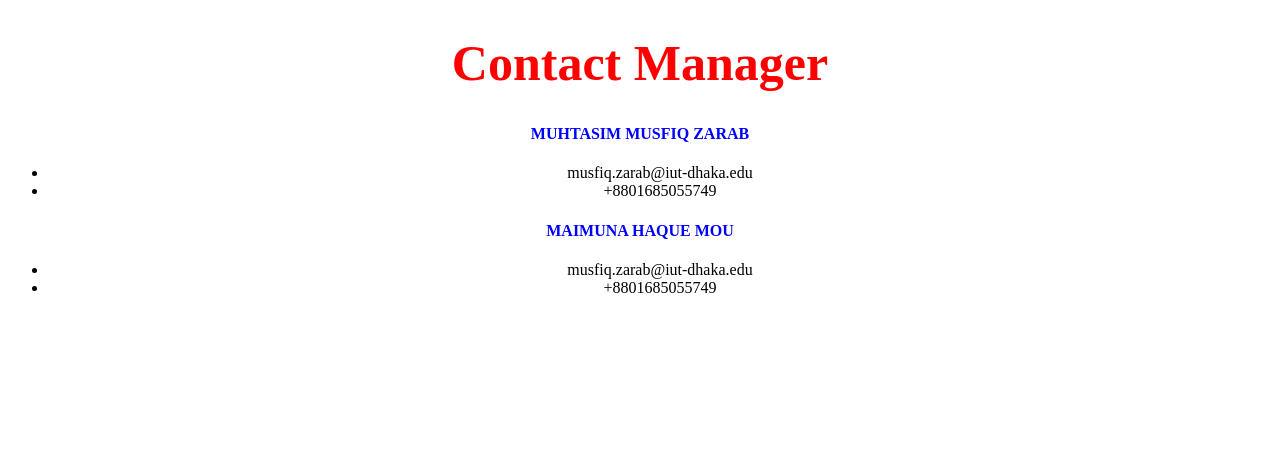
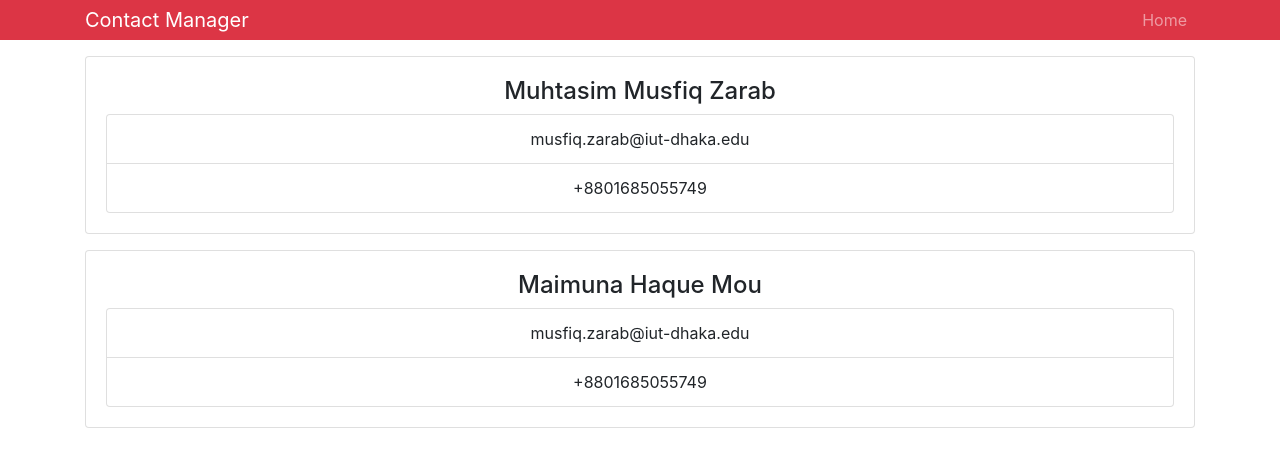
Before and after one commit to MuhtasimMusfiqZarab/Contact-Manager, a React (Create React App) app: page / in a window 1280 px wide. Shown: the top 464 px of the page. Built offline with nearby package versions, Linux system fonts and the light colour scheme.

Commit message:
adding bootstrap

```diff
--- a/package.json
+++ b/package.json
@@ -3,6 +3,7 @@
   "version": "0.1.0",
   "private": true,
   "dependencies": {
+    "bootstrap": "^4.1.3",
     "react": "^16.5.2",
     "react-dom": "^16.5.2",
     "react-scripts": "2.0.4"
--- a/src/App.js
+++ b/src/App.js
@@ -1,13 +1,16 @@
 import React, { Component } from "react";
-import "./App.css";
 import Contact from "./components/Contact";
 import Header from "./components/Header";
+
+import "bootstrap/dist/css/bootstrap.min.css";
+import "./App.css";
 
 class App extends Component {
   render() {
     return (
       <div className="App">
         <Header branding="Contact Manager" />
+        <div className="container">
           <Contact
             name="Muhtasim Musfiq Zarab"
             email="musfiq.zarab@iut-dhaka.edu"
@@ -19,6 +22,7 @@
             phone="+8801685055749"
           />
         </div>
+      </div>
     );
   }
 }
--- a/src/components/Contact.js
+++ b/src/components/Contact.js
@@ -1,17 +1,16 @@
 import React, { Component } from "react";
 import PropTypes from "prop-types";
-import "./contact.css";
 
 class Contact extends Component {
   state = {};
   render() {
     const { name, email, phone } = this.props;
     return (
-      <div>
+      <div className="card card-body mb-3">
         <h4>{this.props.name}</h4>
-        <ul>
-          <li>{email}</li>
-          <li>{phone}</li>
+        <ul className="list-group">
+          <li className="list-group-item">{email}</li>
+          <li className="list-group-item">{phone}</li>
         </ul>
       </div>
     );
--- a/src/components/Header.js
+++ b/src/components/Header.js
@@ -4,9 +4,22 @@
 const Header = props => {
   const { branding } = props;
   return (
-    <div>
-      <h1 style={headingStyle}>{props.branding}</h1>
-    </div>
+    <nav className="navbar navbar-expand-sm navbar-dark bg-danger mb-3 py-0">
+      <div className="container">
+        <a href="/" className="navbar-brand">
+          {branding}
+        </a>
+        <div>
+          <ul className="navbar-nav mr-auto">
+            <li className="nav-item">
+              <a href="/" className="nav-link">
+                Home
+              </a>
+            </li>
+          </ul>
+        </div>
+      </div>
+    </nav>
   );
 };
 
@@ -18,9 +31,4 @@
   branding: PropTypes.string.isRequired
 };
 
-const headingStyle = {
-  color: "red",
-  fontSize: "50px"
-};
-
 export default Header;
--- a/src/components/contact.css
+++ /dev/null
@@ -1,4 +0,0 @@
-h4 {
-  color: blue;
-  text-transform: uppercase;
-}
```
Also changed, not shown: 1 other file (tests, documents, lock files or other folders). Lines whose indentation alone changed are shown as unchanged.
